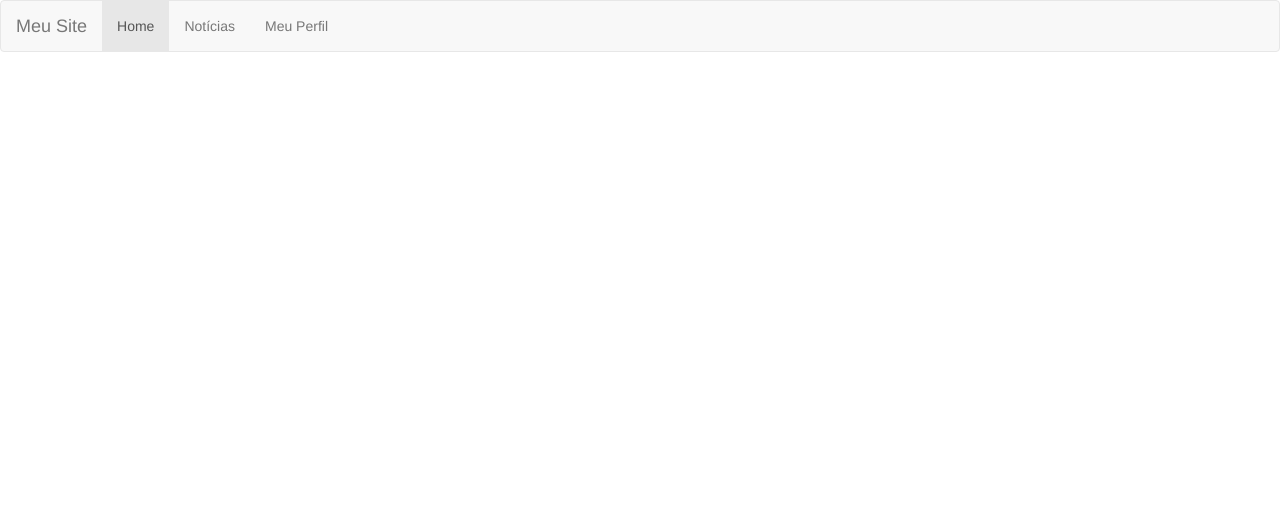
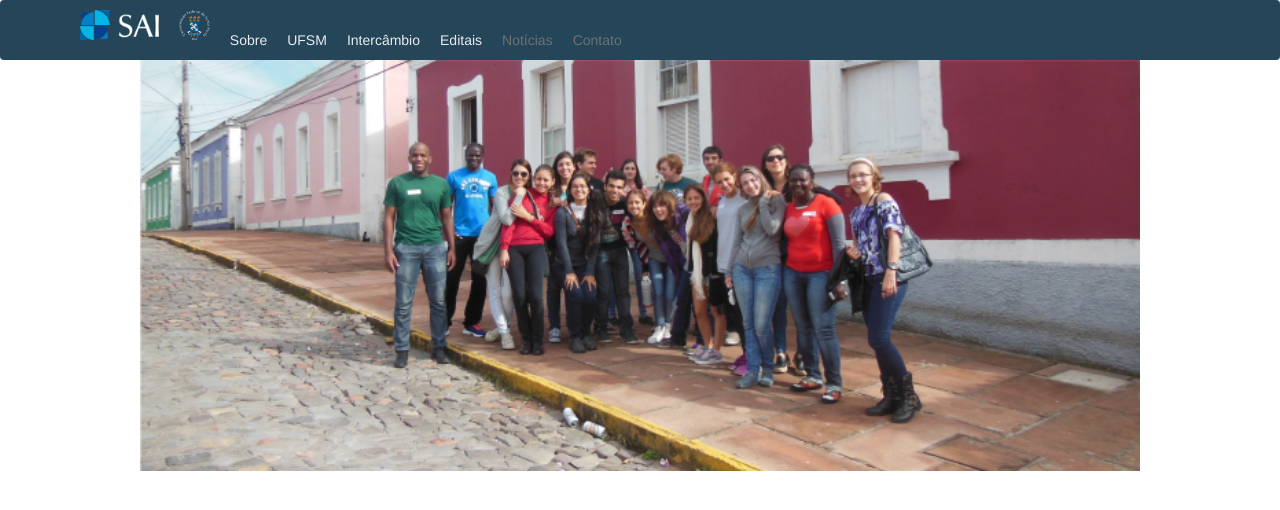
Before and after one commit to SIN1028ProjetoSoftware2015/SAI-GUIA, a PHP site: page / in a window 1280 px wide. Shown: the top 510 px of the page. Run offline with PHP 8.4, Linux system fonts and the light colour scheme.

Commit message:
implementação do menu principal responsivo.

```diff
--- a/software/css/sai-guia.css
+++ b/software/css/sai-guia.css
@@ -2,93 +2,65 @@
     Created on : 25/08/2015, 20:25:19
     Author     : maik
 */
-* {
-	margin: 0;
-	padding: 0;
-	border: 0;
-	font-size: 100%;
-	font: inherit;
-	vertical-align: baseline;
-        outline: 0;
+body{
+    margin: 0;
 }
-/* HTML5 display-role reset for older browsers */
-article, aside, details, figcaption, figure,
-footer, header, hgroup, menu, nav, section {
-	display: block;
+.sai-guia-background{
+    background: #254559;
+    border: none;
 }
-ol, ul {
-	list-style: none;
+.sai-guia-img-logo{
+    float: left;
 }
-table {
-	border-collapse: collapse;
-	border-spacing: 0;
+.sai-guia-img-logo img{
+    padding: 10px;
+    max-height: 50px;
 }
-
-body{
+.sai-guia-menu{
 
 }
-
-header{
-    height: 60px;
+.sai-guia-menu ul{
+    margin-top: 20px;
+    font-size: 14px;
+    background: #254559;
+    opacity: 0.9;
+}
+.sai-guia-menu ul li{
+    color: #ffffff;
+    border: none;
+    border-radius: 4px 4px 0 0;
+}
+.sai-guia-menu ul li a{
+    color: #ffffff;
+    padding: 10px;
+    margin: 0;
+}
+.sai-guia-menu ul li a{
+    color: #ffffff;
+    padding: 10px;
+    margin: 0;
+}
+.sai-guia-menu ul li a.dropdown-toggle{
+    color: #ffffff;
+    padding: 10px;
+    margin: 0;
+}
+.sai-guia-menu ul li a:hover.dropdown-toggle{
+    color: #ffffff;
+    padding: 10px;
+    margin: 0;
+}
+.sai-guia-menu ul li a:hover{
+    color: #254559;
+}
+.sai-guia-menu ul li .divider{
+    margin: 0;
+}
+.sai-guia-conteudo{
+    margin: 0 auto;
+    max-width: 1000px;
+}
+.sai-guia-conteudo-banner-principal{
     width: 100%;
-    position: fixed;
-    background: #264559;
+    margin: -20px 0 0 0;
 }
-header #logos{
-    margin-left: 5%;
-}
-header #logos .logo{
-    height: 40px;
-    margin-top: 10px;
-    margin-left: 3%;
-    float: left;
-}
-header ul#menuPrincipal{
-    list-style: none;
-    background: none;
-    margin-top: 0;
-    text-align: center;
-    float: left;
-    padding-right: 20px;
-    min-width: 50%;
-}
-header ul#menuPrincipal li{
-    float: left;
-    margin-top: 0;
-    padding-left: 10%;
-    padding-top: 20px
-}
-header ul#menuPrincipal li a, header ul#menuPrincipal li a:hover{
-    color: #ffffff;
-    font-size: 1.2em;
-    text-decoration: none;
-}
-header ul#menuPrincipal .submenu{
-    background: #264559;
-    position: absolute;
-    min-width: 150px;
-    display: none;
-    z-index: 60;
-    opacity: 0.95;
-    margin-top: 0;
-    margin-left: -25px;
-    padding: 10px;
-    border-radius: 0 0 4px 4px;
-}
-header ul#menuPrincipal .submenu ul{
-    float: left;
-    list-style: none;
-    margin: 0 10px 20px 0px;
-}
-header ul#menuPrincipal .submenu ul li{
-    float: none;
-    text-align: left;
-    height: 10px;
-    padding-left: 20px;
-    padding-right: 0;
-    padding-bottom: 10px;
-    border-right: none;
-}
-header ul#menuPrincipal .submenu ul li a{
-    font-size: 1.2em;
-}
--- a/software/index.html
+++ b/software/index.html
@@ -8,10 +8,12 @@
         <script src="js/jquery.min.js"></script>
         <script src="js/bootstrap.min.js"></script>
         <script src="js/sai-guia.js"></script>
+        <link href="css/sai-guia.css" rel="stylesheet">
     </head>
     <body>
 
-        <nav role="navigation" class="navbar navbar-default">
+        <nav role="navigation" class="navbar navbar-default sai-guia-background sai-guia-menu">
+            <div class="container">
                 <div class="navbar-header">
                     <button type="button" data-target="#navbarCollapse" data-toggle="collapse" class="navbar-toggle">
                         <span class="sr-only">Navegação Responsiva</span>
@@ -19,16 +21,73 @@
                         <span class="icon-bar"></span>
                         <span class="icon-bar"></span>
                     </button>
-                <a href="#" class="navbar-brand">Meu Site</a>
+                    <div class="sai-guia-img-logo">
+                        <img src="imagens/logo_sai.png"/>
+                    </div>
+                    <div class="sai-guia-img-logo">
+                        <img src="imagens/logo_ufsm.png"/>
+                    </div>
                 </div>
                 <div id="navbarCollapse" class="collapse navbar-collapse">
-                <ul class="nav navbar-nav">
-                    <li class="active"><a href="#">Home</a></li>
-                    <li><a href="#">Notícias</a></li>
-                    <li><a href="#">Meu Perfil</a></li>
+                    <ul class="nav navbar-nav ">
+                        <li class="dropdown">
+                            <a href="#" class="dropdown-toggle" data-toggle="dropdown">Sobre</a>
+                            <ul class="dropdown-menu">
+                                <li><a href="#">UFSM</a></li>
+                                <li class="divider"></li>
+                                <li><a href="#">SAI</a></li>
+                            </ul>
+                        </li>
+                        <li class="dropdown">
+                            <a href="#" class="dropdown-toggle" data-toggle="dropdown">UFSM</a>
+                            <ul class="dropdown-menu">
+                                <li><a href="#">Histórico da UFSM</a></li>
+                                <li class="divider"></li>
+                                <li><a href="#">Unidades  Universitárias</a></li>
+                                <li class="divider"></li>
+                                <li><a href="#">Cursos de Graduação</a></li>
+                                <li class="divider"></li>
+                                <li><a href="#">Ensino a Distância</a></li>
+                                <li class="divider"></li>
+                                <li><a href="#"> Mestrado</a></li>
+                                <li class="divider"></li>
+                                <li><a href="#">Doutorado</a></li>
+                                <li class="divider"></li>
+                                <li><a href="#">Especializações</a></li>
+                                <li class="divider"></li>
+                                <li><a href="#">Escolas Politécnicas</a></li>
+                            </ul>
+                        </li>
+                        <li class="dropdown">
+                            <a href="#" class="dropdown-toggle" data-toggle="dropdown">Intercâmbio</a>
+                            <ul class="dropdown-menu">
+                                <li><a href="#">Graduação</a></li>
+                                <li class="divider"></li>
+                                <li><a href="#">Técnicos</a></li>
+                                <li class="divider"></li>
+                                <li><a href="#">Professores</a></li>
+                                <li class="divider"></li>
+                                <li><a href="#">Documentação</a></li>
+
+                            </ul>
+                        </li>
+                        <li class="dropdown">
+                            <a href="#" class="dropdown-toggle" data-toggle="dropdown">Editais</a>
+                            <ul class="dropdown-menu">
+                                <li><a href="#">Em Andamento</a></li>
+                                <li class="divider"></li>
+                                <li><a href="#">Encerrados</a></li>
+                            </ul>
+                        </li>
+                        <li><a href="http://www.google.com">Notícias</a></li>
+                        <li><a href="http://www.google.com">Contato</a></li>
                     </ul>
                 </div>
+            </div>
+
         </nav>
-
+        <div class="sai-guia-conteudo">
+            <img class="sai-guia-conteudo-banner-principal" src="imagens/foto_banner.png"/>
+        </div>
     </body>
 </html>
```
Also changed, not shown: software/imagens/foto_banner.png (added), software/imagens/icon_predio.png (added), software/imagens/logo_brasil.png (added), software/imagens/logo_espanha.png (added), software/imagens/logo_russia.png (added), software/imagens/logo_sai.png (added), software/imagens/logo_ufsm.png (added), software/imagens/logo_usa.png (added). Lines whose indentation alone changed are shown as unchanged.
